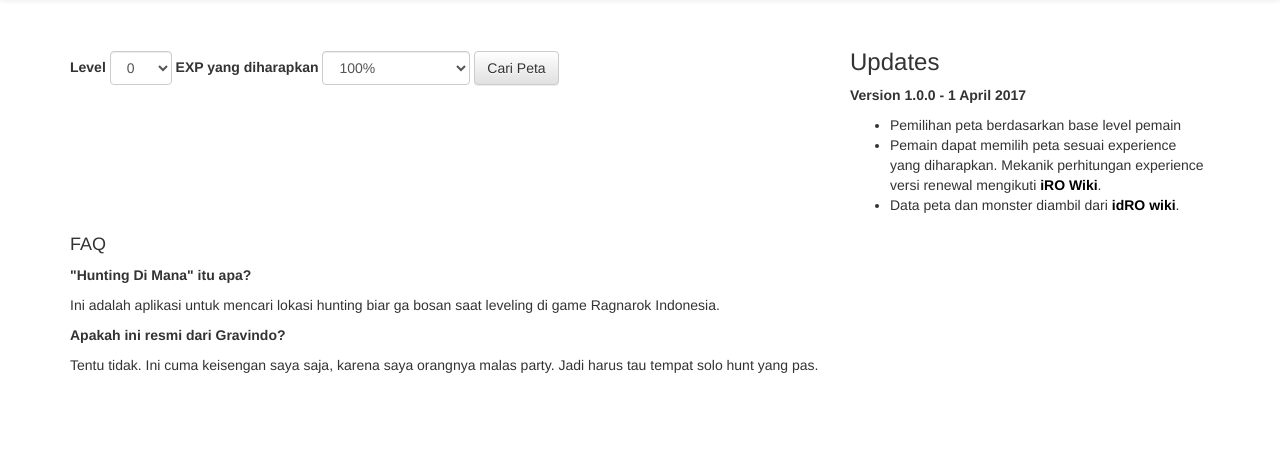
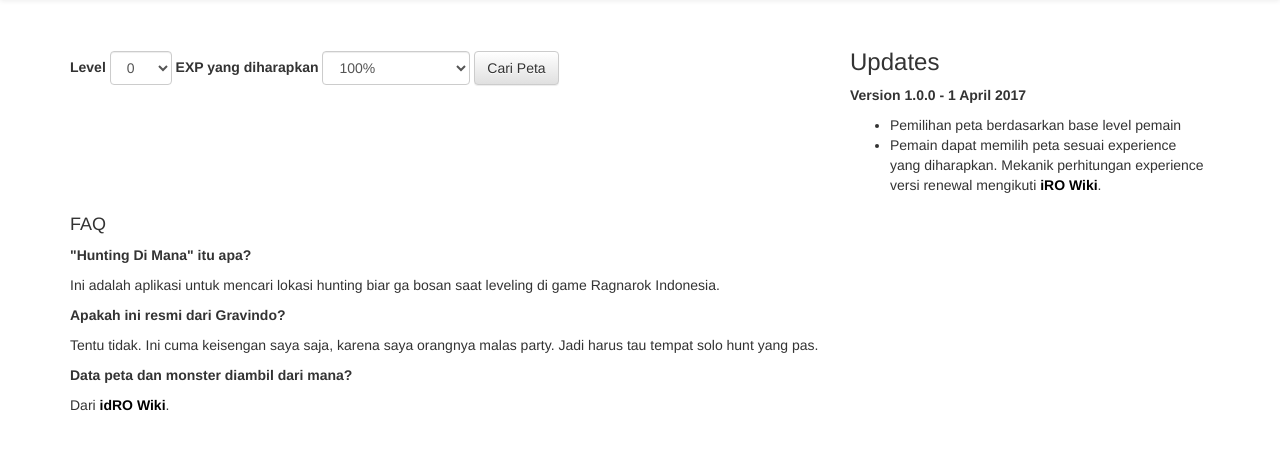
Before and after one commit to bepitulaz/huntingdimana, a Flask app: page / in a window 1280 px wide. Shown: the part 51-501 px from the top of the page. Run offline with Flask 2, Linux system fonts and the light colour scheme; some libraries are stand-ins or nearby versions.

Commit message:
adding new FAQ point

```diff
--- a/FlaskWebProject1/templates/home.html
+++ b/FlaskWebProject1/templates/home.html
@@ -31,7 +31,6 @@
             <ul>
                 <li>Pemilihan peta berdasarkan base level pemain</li>
                 <li>Pemain dapat memilih peta sesuai experience yang diharapkan. Mekanik perhitungan experience versi renewal mengikuti <a href="http://irowiki.org/wiki/Experience" target="_blank">iRO Wiki</a>.</li>
-                <li>Data peta dan monster diambil dari <a href="https://db.idrowiki.org/klasik/" target="_blank">idRO wiki</a>.
             </ul>
         </div>
     </div>
@@ -43,6 +42,8 @@
             <p>Ini adalah aplikasi untuk mencari lokasi hunting biar ga bosan saat leveling di game Ragnarok Indonesia.</p>
             <p><b>Apakah ini resmi dari Gravindo?</b></p>
             <p>Tentu tidak. Ini cuma keisengan saya saja, karena saya orangnya malas party. Jadi harus tau tempat solo hunt yang pas.</p>
+            <p><b>Data peta dan monster diambil dari mana?</b></p>
+            <p>Dari <a href="https://db.idrowiki.org/klasik/">idRO Wiki</a>.</p>
         </div>
     </div>
 </div>
```
